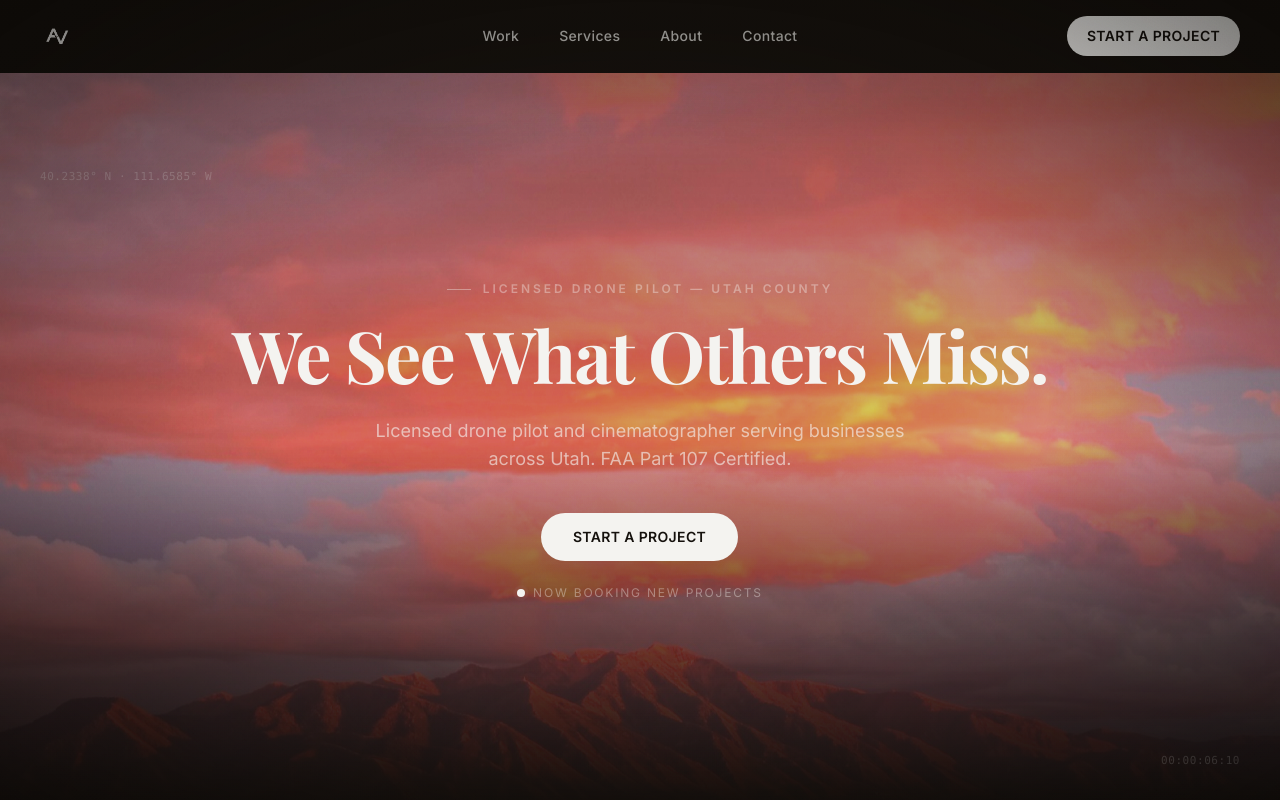
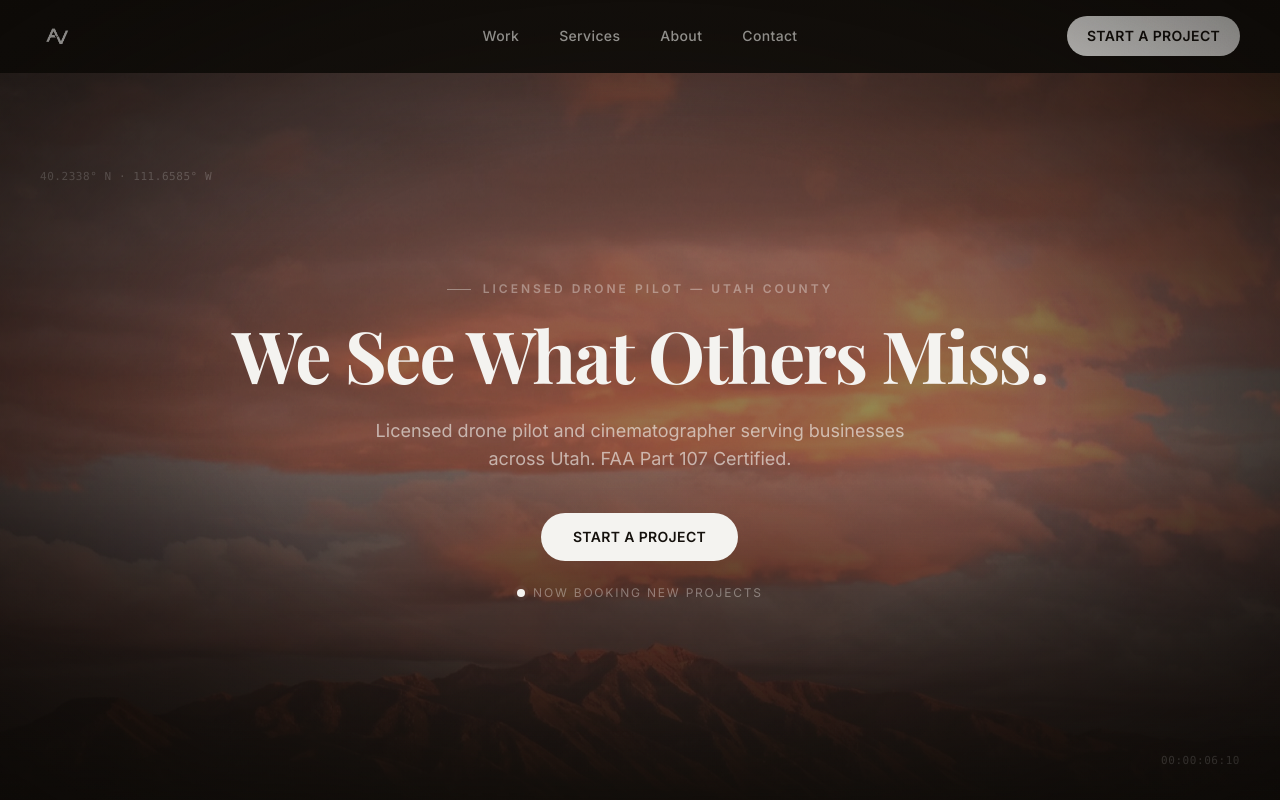
Before and after one commit to ApexVisualsLLC/ApexVisualsLLC, a Next.js app: page / in a window 1280 px wide. Shown: the top 800 px of the page. Built offline with nearby package versions, Linux system fonts and the light colour scheme.

Commit message:
Revert "Brighten the homepage hero photo, scoped to just that photo"
This reverts commit 6199ce0ac623acee7bc2f42776a1fa70ef66ef91.

```diff
--- a/src/app/page.tsx
+++ b/src/app/page.tsx
@@ -58,11 +58,9 @@ export default function HomePage() {
             priority
             labelPosition="bottom"
             className="h-full w-full [&_img]:object-[center_38%]"
-            filterClassName="[filter:contrast(1.05)_brightness(1.1)_saturate(1.3)]"
-            vignette={false}
           />
         </Parallax>
-        <div className="absolute inset-0 bg-gradient-to-b from-black/35 via-black/15 to-bg" />
+        <div className="absolute inset-0 bg-gradient-to-b from-black/50 via-black/40 to-bg" />
         <ViewfinderHUD />
 
         <div className="relative z-10 mx-auto max-w-4xl px-6 text-center">
--- a/src/components/PlaceholderMedia.tsx
+++ b/src/components/PlaceholderMedia.tsx
@@ -16,8 +16,6 @@ export function PlaceholderPhoto({
   priority = false,
   className = "",
   labelPosition = "center",
-  filterClassName = FILM_GRADE,
-  vignette = true,
 }: {
   label: string;
   /* Real photo path (e.g. "/hero.jpg"). Omit to show the placeholder gradient + label. */
@@ -26,14 +24,10 @@ export function PlaceholderPhoto({
   priority?: boolean;
   className?: string;
   labelPosition?: "center" | "bottom";
-  /* Overrides the default film-grade filter for this instance only. */
-  filterClassName?: string;
-  /* Set false to skip the default corner-darkening vignette for this instance. */
-  vignette?: boolean;
 }) {
   return (
     <div
-      className={`relative flex overflow-hidden bg-gradient-to-br from-[#231a10] via-[#14100c] to-[#0a0704] ${filterClassName} ${
+      className={`relative flex overflow-hidden bg-gradient-to-br from-[#231a10] via-[#14100c] to-[#0a0704] ${FILM_GRADE} ${
         labelPosition === "bottom" ? "items-end pb-10" : "items-center"
       } justify-center ${className}`}
       role={src ? undefined : "img"}
@@ -50,7 +44,7 @@ export function PlaceholderPhoto({
         />
       )}
       {!src && <div className="absolute inset-0" style={{ backgroundImage: LINE_MOTIF }} />}
-      {vignette && <div className="absolute inset-0" style={{ backgroundImage: VIGNETTE }} />}
+      <div className="absolute inset-0" style={{ backgroundImage: VIGNETTE }} />
       {!src && (
         <span className="relative max-w-[80%] text-center text-xs uppercase tracking-[0.25em] text-fg-faint/60">
           {label}
```
